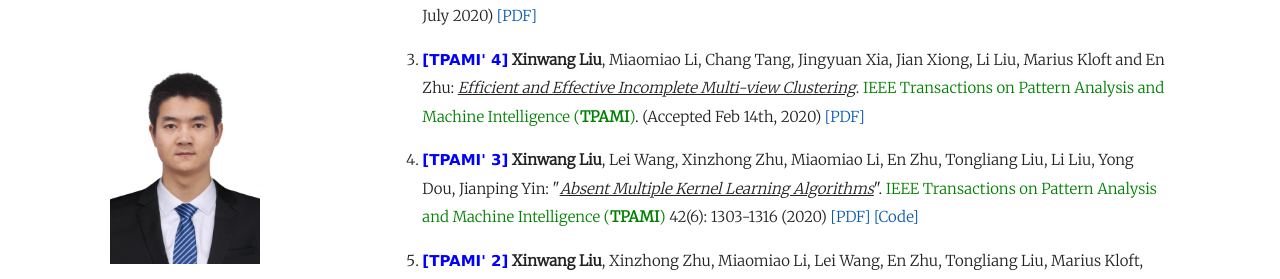
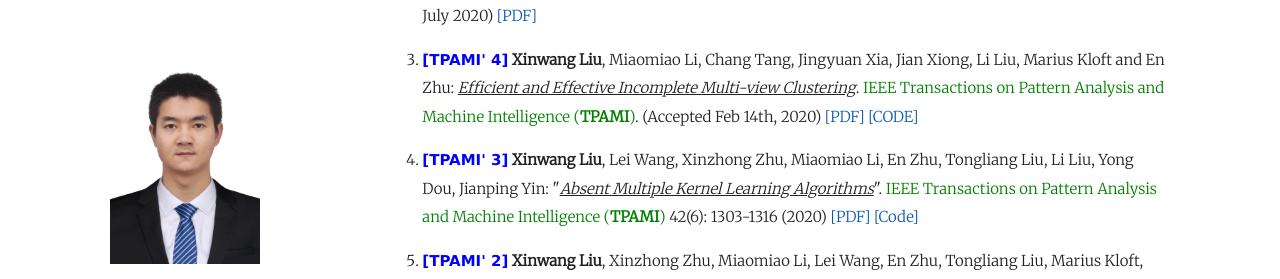
Before and after one commit to wx-liang/xinwangliu.github.io, a Jekyll site: the page built from index.md, in a window 1280 px wide and 900 px high, scrolled down 1025 px. Shown: the part 153-432 px from the top of the window. Built offline with Jekyll 4.4.1, drawn with Linux system fonts in a browser that asks for light colours; our own code applies the rules of GitHub Pages for plain Markdown files.

Commit message:
Update index.md

```diff
--- a/index.md
+++ b/index.md
@@ -39,7 +39,7 @@
 
 <p style="margin-top: 8px;"><li><font face="verdana" color="blue"><b>[TPAMI' 5]</b></font> Chang Tang, <b>Xinwang Liu</b>, Xiao Zheng, Wanqing Li, Jian Xiong, Lizhe Wang, Albert Zomaya and Antonella Longo: <i><u>Defusionnet: Defocus Blur Detection via Recurrently Fusing and Refining Multi-scale Deep Features</u></i>. <font color="green">IEEE Transactions on Pattern Analysis and Machine Intelligence (<b>TPAMI</b>)</font>. (Accepted July 2020) <a href = "https://github.com/xinwangliu/xinwangliu.github.io/blob/master/groupmember/TPAMI_DefocusBlur.pdf">[PDF]</a></li></p>
 
-<p style="margin-top: 8px;"><li><font face="verdana" color="blue"><b>[TPAMI' 4]</b></font> <b>Xinwang Liu</b>, Miaomiao Li, Chang Tang, Jingyuan Xia, Jian Xiong, Li Liu, Marius Kloft and En Zhu: <i><u>Efficient and Effective Incomplete Multi-view Clustering</u></i>. <font color="green">IEEE Transactions on Pattern Analysis and Machine Intelligence (<b>TPAMI</b>)</font>. (Accepted Feb 14th, 2020) <a href = "https://ml.informatik.uni-kl.de/publications/2020/TPAMI_EEIMVC.pdf">[PDF]</a></li></p>
+<p style="margin-top: 8px;"><li><font face="verdana" color="blue"><b>[TPAMI' 4]</b></font> <b>Xinwang Liu</b>, Miaomiao Li, Chang Tang, Jingyuan Xia, Jian Xiong, Li Liu, Marius Kloft and En Zhu: <i><u>Efficient and Effective Incomplete Multi-view Clustering</u></i>. <font color="green">IEEE Transactions on Pattern Analysis and Machine Intelligence (<b>TPAMI</b>)</font>. (Accepted Feb 14th, 2020) <a href = "https://ml.informatik.uni-kl.de/publications/2020/TPAMI_EEIMVC.pdf">[PDF]</a> <a href ="https://github.com/xinwangliu/TPAMI_EEIMVC">[CODE]</a></li></p>
 
 <p style="margin-top: 8px;"><li><font face="verdana" color="blue"><b>[TPAMI' 3]</b></font> <b>Xinwang Liu</b>, Lei Wang, Xinzhong Zhu, Miaomiao Li, En Zhu, Tongliang Liu, Li Liu, Yong Dou, Jianping Yin: "<i><u>Absent Multiple Kernel Learning Algorithms</u></i>". <font color="green">IEEE Transactions on Pattern Analysis and Machine Intelligence (<b>TPAMI</b>)</font> 42(6): 1303-1316 (2020) <a href = "https://tongliang-liu.github.io/papers/TPAMIAbsentKernel.pdf">[PDF]</a> <a href = "https://github.com/xinwangliu/Absent-Multiple-Kernel-Learning-Algorithms">[Code]</a></li></p>
 
```
